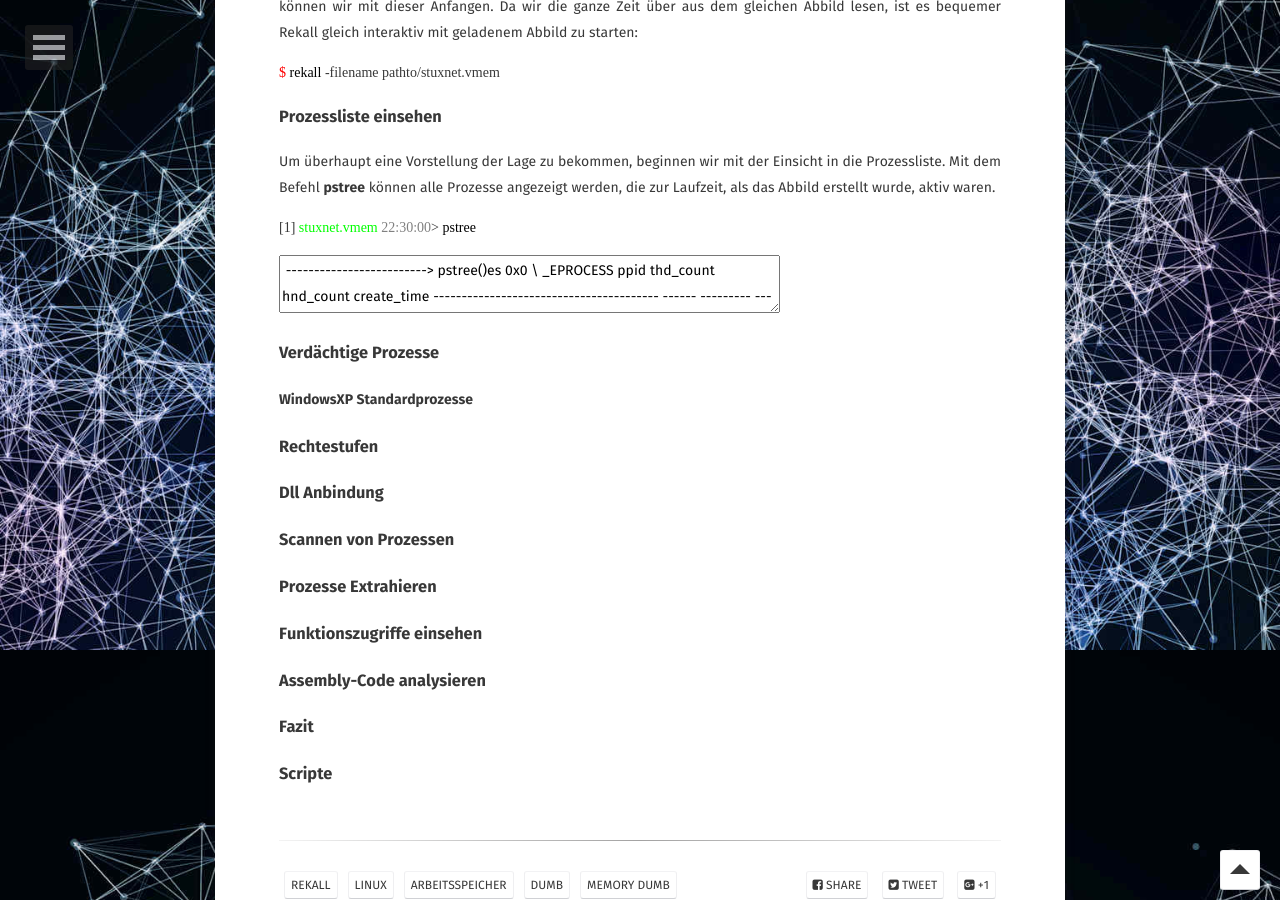
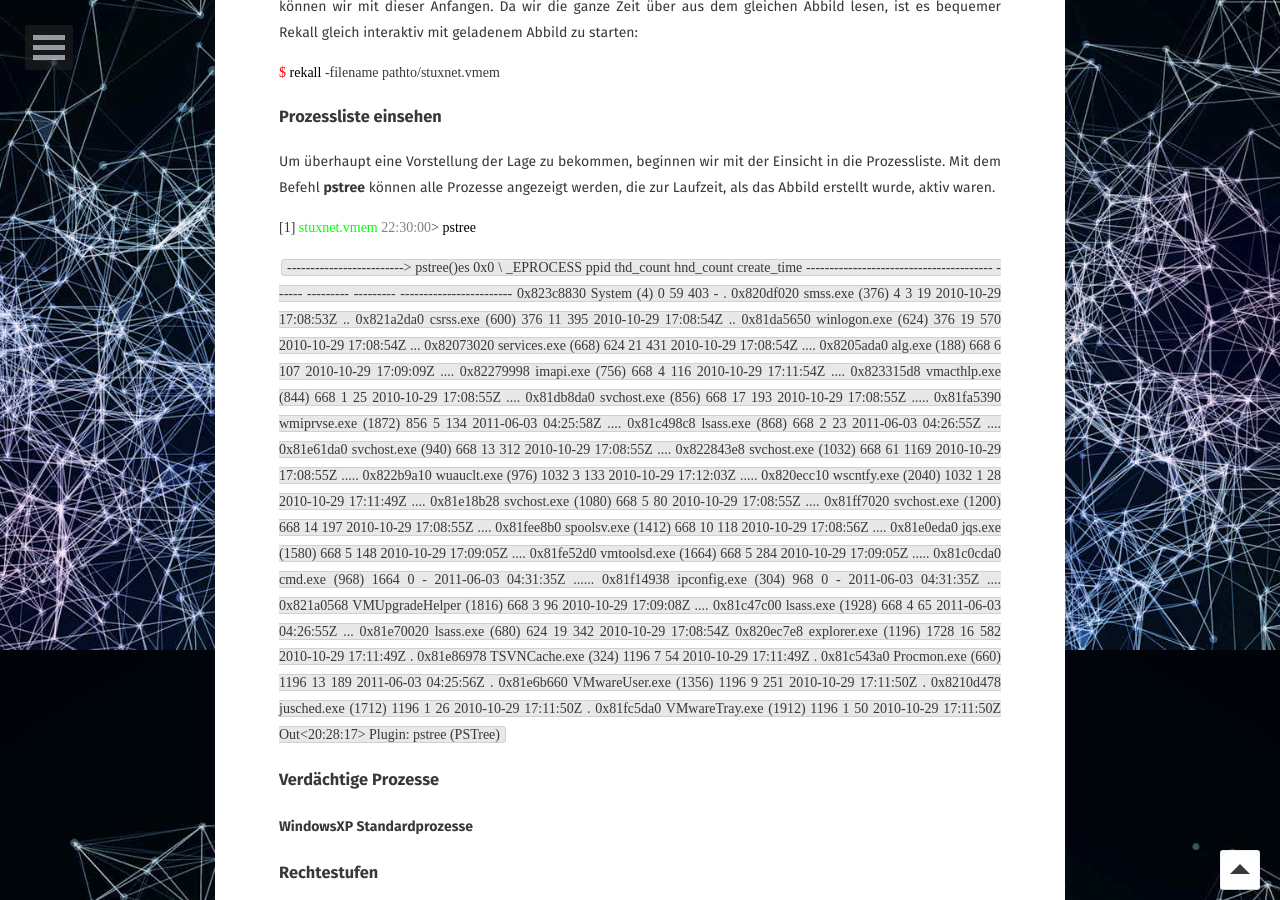
Before and after one commit to lauliger/IT-Sicherheit, a Jekyll site: the page built from _posts/2019-01-08-Arbeitsspeicheruntersuchung.md, in a window 1280 px wide and 900 px high, scrolled down 1150 px. Built offline with Jekyll 4.4.1, drawn with Linux system fonts in a browser that asks for light colours; some web fonts are replaced.

Commit message:
Update Rekall_Pstree.html

```diff
--- a/_includes/Rekall_Pstree.html
+++ b/_includes/Rekall_Pstree.html
@@ -1,5 +1,5 @@
 <pre><code>[1] <font color="lime">stuxnet.vmem</font> <font color="gray">22:30:00</font>> <font color="black">pstree</font></code></pre>
-<textarea raws="40" cols="60">
+<code>
     -------------------------> pstree()es 0x0 \
 _EPROCESS                                 ppid  thd_count hnd_count       create_time
 ---------------------------------------- ------ --------- --------- ------------------------
@@ -34,4 +34,4 @@ _EPROCESS                                 ppid  thd_count hnd_count       create
 . 0x81e6b660 VMwareUser.exe (1356)         1196         9       251 2010-10-29 17:11:50Z
 . 0x8210d478 jusched.exe (1712)            1196         1        26 2010-10-29 17:11:50Z
 . 0x81fc5da0 VMwareTray.exe (1912)         1196         1        50 2010-10-29 17:11:50Z
-Out<20:28:17> Plugin: pstree (PSTree)  </textarea>
+Out<20:28:17> Plugin: pstree (PSTree)  </code>
```
